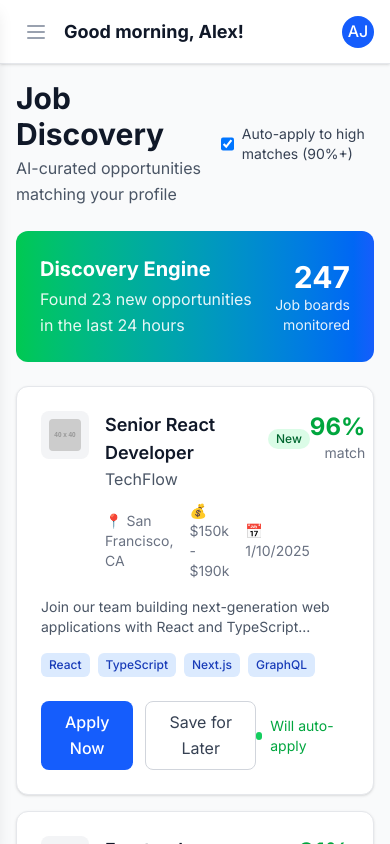
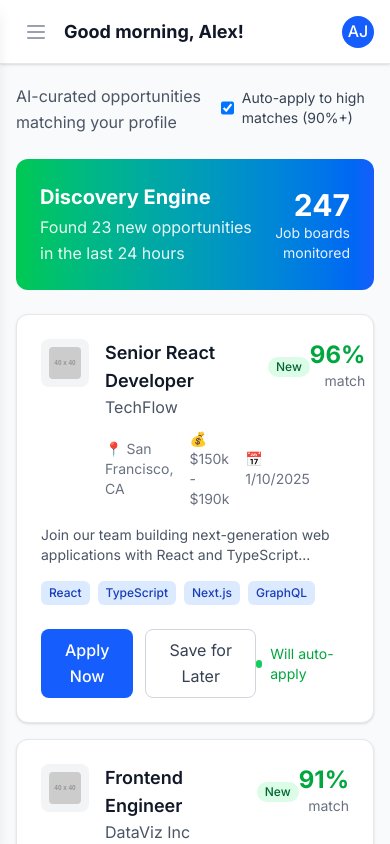
Before and after one commit to devtofunmi/carevo, a Next.js app: page /discovery in a window 390 px wide. Shown: the top 844 px of the page. Built offline with nearby package versions, Linux system fonts and the light colour scheme.

Commit message:
make it responsive

```diff
--- a/pages/discovery.tsx
+++ b/pages/discovery.tsx
@@ -79,7 +79,7 @@ export default function Discovery() {
       <div className="space-y-6">
         <div className="flex items-center justify-between">
           <div>
-            <h1 className="text-3xl font-bold text-gray-900">Job Discovery</h1>
+            {/* <h1 className="text-3xl font-bold text-gray-900">Job Discovery</h1> */}
             <p className="text-gray-600 mt-1">AI-curated opportunities matching your profile</p>
           </div>
 
```
